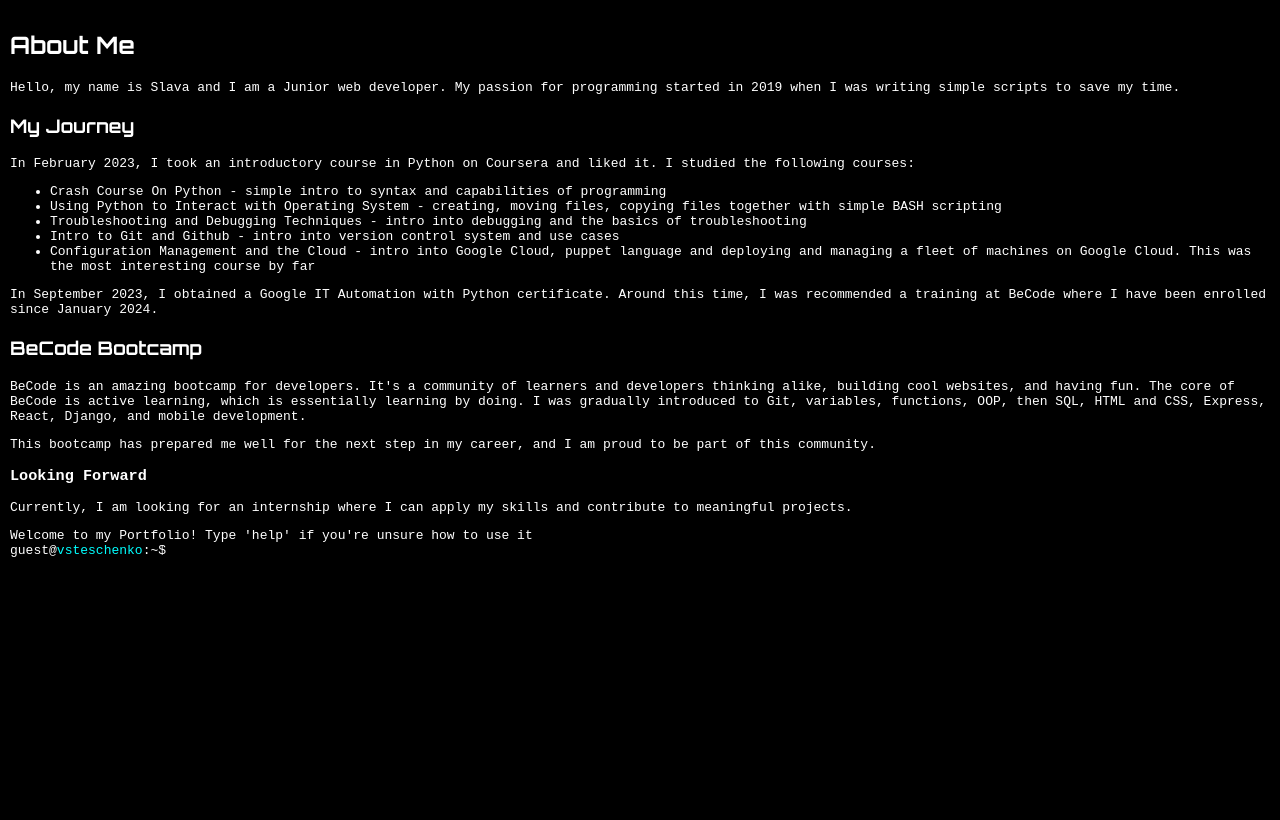
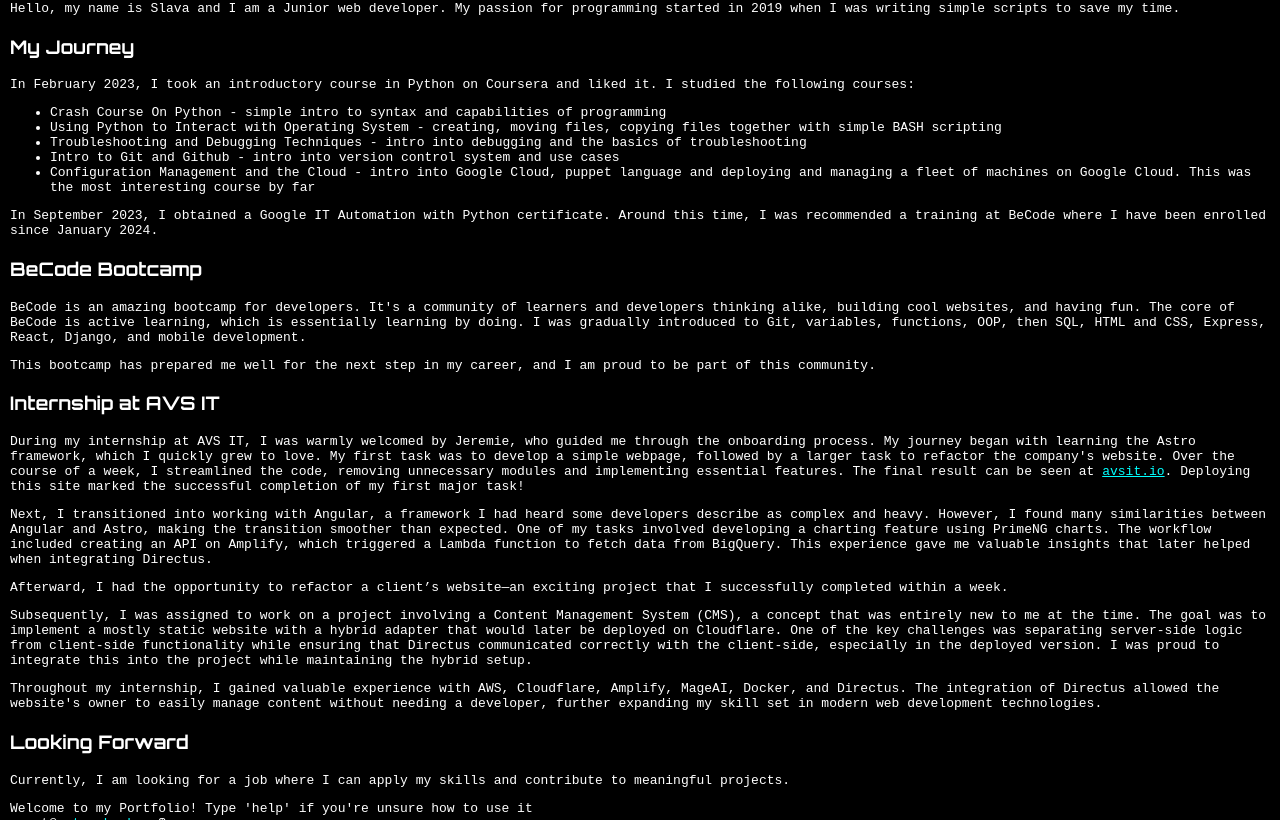
Before and after one commit to vsteschenko/terminal_portfolio, a React (Create React App) app: page / in a window 1280 px wide. Built offline with nearby package versions, Linux system fonts and the light colour scheme.

Commit message:
Internship part

```diff
--- a/public/index.html
+++ b/public/index.html
@@ -7,7 +7,7 @@
     <meta name="theme-color" content="#000000" />
     <meta
       name="description"
-      content="Web site created using create-react-app"
+      content="My portfolio"
     />
     <link rel="apple-touch-icon" href="%PUBLIC_URL%/logo192.png" />
     <link rel="manifest" href="%PUBLIC_URL%/manifest.json" />
@@ -19,15 +19,5 @@
   <body>
     <noscript>You need to enable JavaScript to run this app.</noscript>
     <div id="root"></div>
-    <!--
-      This HTML file is a template.
-      If you open it directly in the browser, you will see an empty page.
-
-      You can add webfonts, meta tags, or analytics to this file.
-      The build step will place the bundled scripts into the <body> tag.
-
-      To begin the development, run `npm start` or `yarn start`.
-      To create a production bundle, use `npm run build` or `yarn build`.
-    -->
   </body>
 </html>
--- a/src/Terminal.js
+++ b/src/Terminal.js
@@ -2,11 +2,11 @@
 import './App.css';
 
 const skills = [
-  { languages: ["JavaScript", "Python"] },
-  { frontend: "React" },
-  { backend: ["Django", "Express"] },
-  { databases: ["Postgres", "MongoDB"]},
-  { deploy: ["Heroku", "Google Cloud"]},
+  { languages: ["JavaScript", "Python", "Kotlin"] },
+  { frontend: ["React", "Angular", "Astro"]},
+  { backend: ["Django", "Express", "Amplify"] },
+  { databases: ["Postgres", "MongoDB", "Bigquery"]},
+  { deploy: ["Heroku", "Google Cloud", "AWS", "Cloudflare"]},
 ];
 
 const portfolio = ['https://chew-champion.netlify.app/', 'https://slava-lokkeroom.netlify.app/register - under maintenance'];
@@ -105,8 +105,43 @@
         <p>BeCode is an amazing bootcamp for developers. It's a community of learners and developers thinking alike, building cool websites, and having fun. The core of BeCode is active learning, which is essentially learning by doing. I was gradually introduced to Git, variables, functions, OOP, then SQL, HTML and CSS, Express, React, Django, and mobile development.</p>
         <p>This bootcamp has prepared me well for the next step in my career, and I am proud to be part of this community.</p>
 
-        <h3>Looking Forward</h3>
-        <p>Currently, I am looking for an internship where I can apply my skills and contribute to meaningful projects.</p>
+        <h3 className="About">Internship at AVS IT</h3>
+        <p>
+          During my internship at AVS IT, I was warmly welcomed by Jeremie, who guided me through the
+          onboarding process. My journey began with learning the Astro framework, which I quickly grew to love.
+          My first task was to develop a simple webpage, followed by a larger task to refactor the company's
+          website. Over the course of a week, I streamlined the code, removing unnecessary modules and
+          implementing essential features. The final result can be seen at <a href="https://avsit.io" target="_blank" className="Name">avsit.io</a>. Deploying this site marked the successful completion
+          of my first major task!
+        </p>
+        <p>
+          Next, I transitioned into working with Angular, a framework I had heard some developers describe as complex and heavy.
+          However, I found many similarities between Angular and Astro, making the transition smoother than expected.
+          One of my tasks involved developing a charting feature using PrimeNG charts. The workflow included creating
+          an API on Amplify, which triggered a Lambda function to fetch data from BigQuery. This experience gave me
+          valuable insights that later helped when integrating Directus.
+        </p>
+        <p>
+          Afterward, I had the opportunity to refactor a client’s website—an exciting project that I successfully
+          completed within a week.
+        </p>
+        <p>
+          Subsequently, I was assigned to work on a project involving a Content Management System (CMS), a concept that
+           was entirely new to me at the time. The goal was to implement a mostly static website with a hybrid adapter
+           that would later be deployed on Cloudflare. One of the key challenges was separating server-side logic from
+           client-side functionality while ensuring that Directus communicated correctly with the client-side,
+           especially in the deployed version. I was proud to integrate this into the project while maintaining the
+           hybrid setup.
+        </p>
+        <p>
+          Throughout my internship, I gained valuable experience with AWS, Cloudflare, Amplify, MageAI, Docker, and Directus.
+          The integration of Directus allowed the website's owner to easily manage content without needing a developer, further
+          expanding my skill set in modern web development technologies.
+        </p>
+
+
+        <h3 className="About">Looking Forward</h3>
+        <p>Currently, I am looking for a job where I can apply my skills and contribute to meaningful projects.</p>
       {showHelpMessage && <div className="helpMessage">{typedMessage}</div>}
       {history.map((item, index) => (
         <div key={index} className="historyItem">{item}</div>
```
